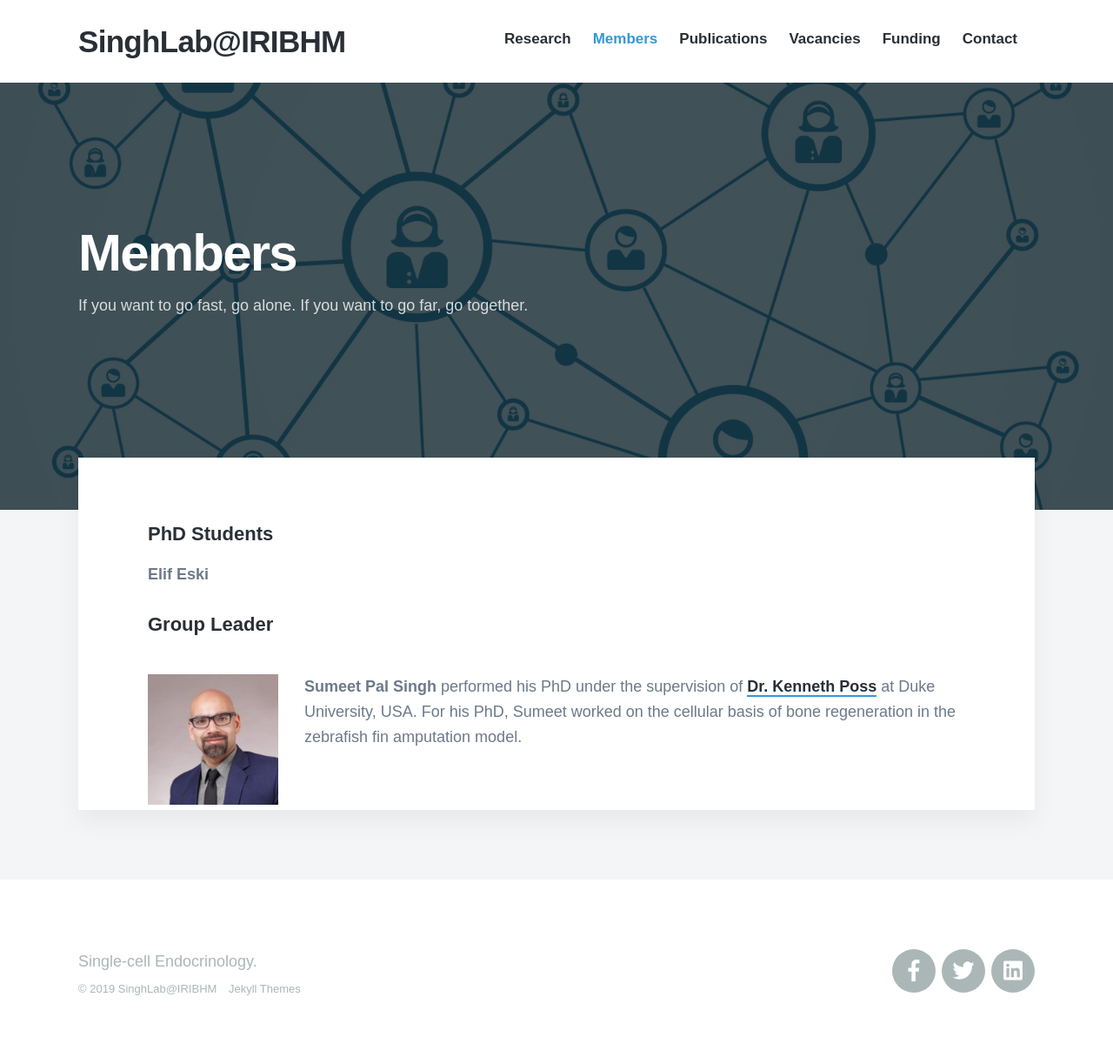
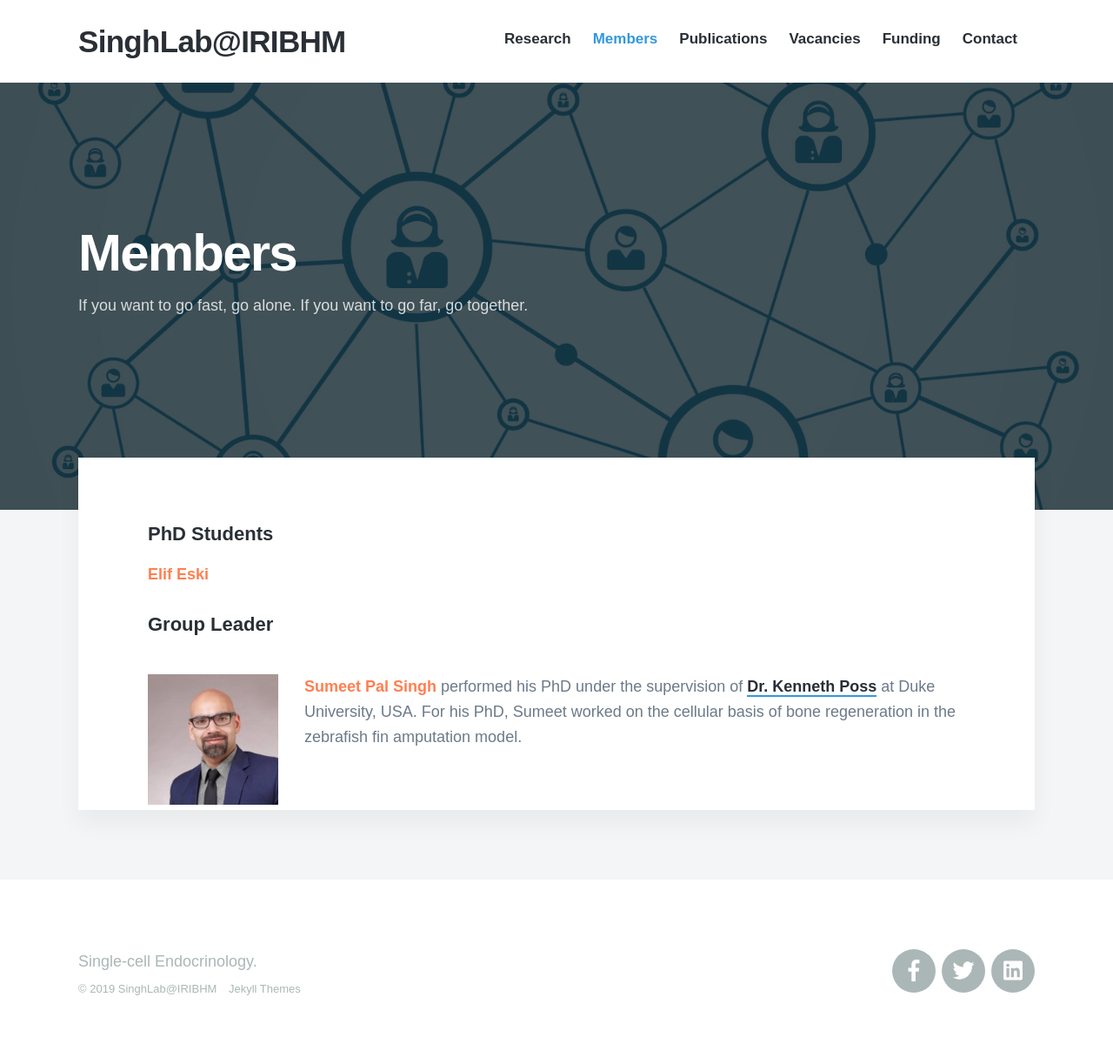
Before and after one commit to sumeetpalsingh/sumeetpalsingh.github.io, a Jekyll site: the page built from _pages/members.md, in a window 1280 px wide. Shown: the whole page at 87% size. Built offline with Jekyll 4.4.1, drawn with Linux system fonts in a browser that asks for light colours; nearby versions of some CDN libraries; some web fonts are replaced.

Commit message:
Update members.md

```diff
--- a/_pages/members.md
+++ b/_pages/members.md
@@ -8,10 +8,10 @@ featured_image: /images/demo/members.jpg
 
 #### PhD Students
 
-**Elif Eski**
+<span style="color:coral">**Elif Eski**</span>
 
 #### Group Leader
 
 <img src="/images/members/sumeet.jpeg" alt="Sumeet" style="float:left;width:150px;height:150px;margin:0px 30px 0px 0px">
 
-**Sumeet Pal Singh** performed his PhD under the supervision of [Dr. Kenneth Poss](https://sites.duke.edu/posslab/) at Duke University, USA. For his PhD, Sumeet worked on the cellular basis of bone regeneration in the zebrafish fin amputation model.
+<span style="color:coral">**Sumeet Pal Singh**</span> performed his PhD under the supervision of [Dr. Kenneth Poss](https://sites.duke.edu/posslab/) at Duke University, USA. For his PhD, Sumeet worked on the cellular basis of bone regeneration in the zebrafish fin amputation model.
```
